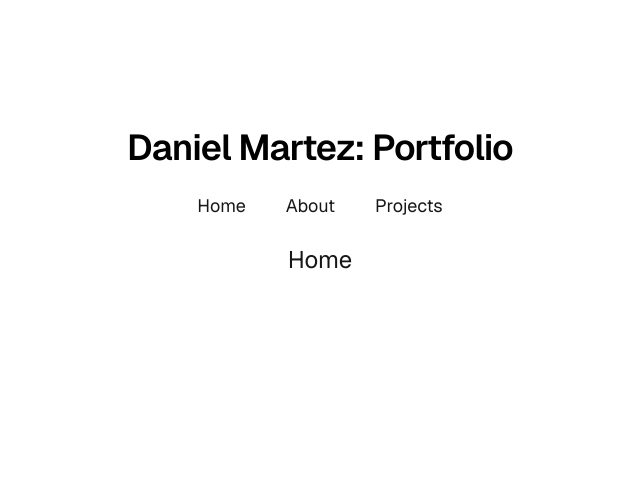
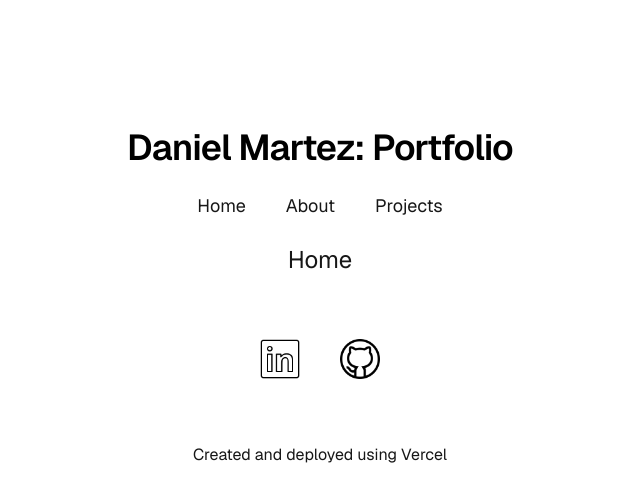
Before and after one commit to martezdaniel/new-portfolio, a Next.js app: page / in a window 1280 px wide. Shown: the top 502 px of the page, without its empty margins (320-960 px from the left). Built offline with nearby package versions, Linux system fonts and the light colour scheme.

Commit message:
completed layout.tsx (for now)

```diff
--- a/app/layout.tsx
+++ b/app/layout.tsx
@@ -2,6 +2,7 @@ import type { Metadata } from "next";
 import { Geist, Geist_Mono } from "next/font/google";
 import "./globals.css";
 import Link from "next/link";
+import Image from "next/image";
 
 // tailwind docs: https://tailwindcss.com/docs/installation/using-vite
 
@@ -38,7 +39,9 @@ export default function RootLayout({
 }>) {
   return (
     <html lang="en">
-      <body className={`${geistSans.variable} ${geistMono.variable} antialiased`}>
+      <body
+        className={`${geistSans.variable} ${geistMono.variable} antialiased`}
+      >
         {/* header and nav bar */}
         <div className="flex min-h-screen items-center justify-center bg-zinc-50 font-sans dark:bg-black">
           <main className="flex min-h-screen w-full max-w-3xl flex-col items-center justify-between py-32 px-16 bg-white dark:bg-black">
@@ -47,13 +50,45 @@ export default function RootLayout({
                 Daniel Martez: Portfolio
               </h1>
               <nav>
-                {navLinks.map(
-                  (x) =>
-                    <Link className="p-5 text-lg" key={x.id} href={x.href}>{x.name}</Link>
-                )}
+                {navLinks.map((x) => (
+                  <Link className="p-5 text-lg" key={x.id} href={x.href}>
+                    {x.name}
+                  </Link>
+                ))}
               </nav>
               {children}
               {/* footer */}
+              <div className="flex p-[5%]">
+                <Link
+                  href={"https://www.linkedin.com/in/daniel-martez-23a2912b0/"}
+                  target="_blank"
+                  rel="noopener noreferrer"
+                  className="p-5"
+                >
+                  <Image
+                    className="dark:invert"
+                    src="/linkedin.png"
+                    alt="LinkedIn icon from https://www.flaticon.com/"
+                    width={40}
+                    height={40}
+                  />
+                </Link>
+                <Link
+                  href={"https://github.com/martezdaniel"}
+                  target="_blank"
+                  rel="noopener noreferrer"
+                  className="p-5"
+                  >
+                    <Image
+                    className="dark:invert"
+                    src="/github.png"
+                    alt="GitHub icon from https://www.flaticon.com/"
+                    width={40}
+                    height={40}
+                    />
+                </Link>
+              </div>
+              <p>Created and deployed using Vercel</p>
             </div>
           </main>
         </div>
```
